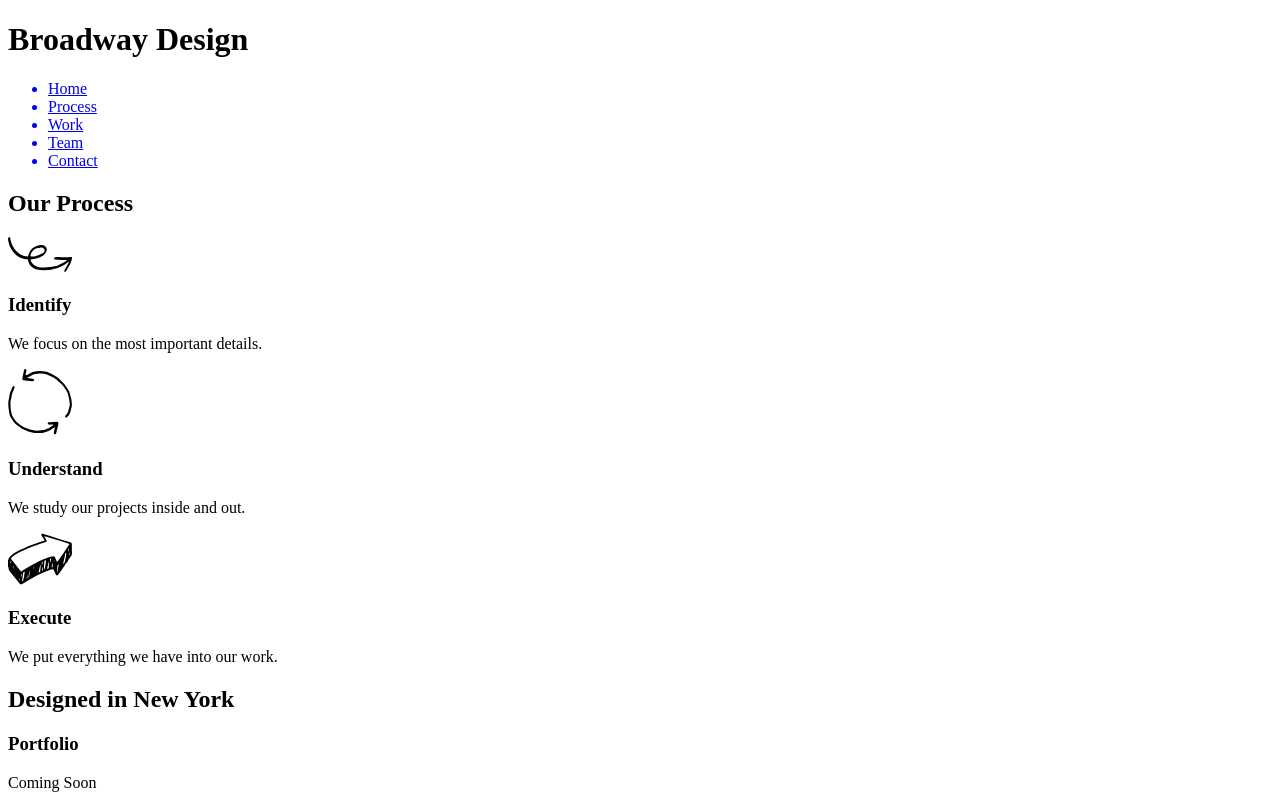
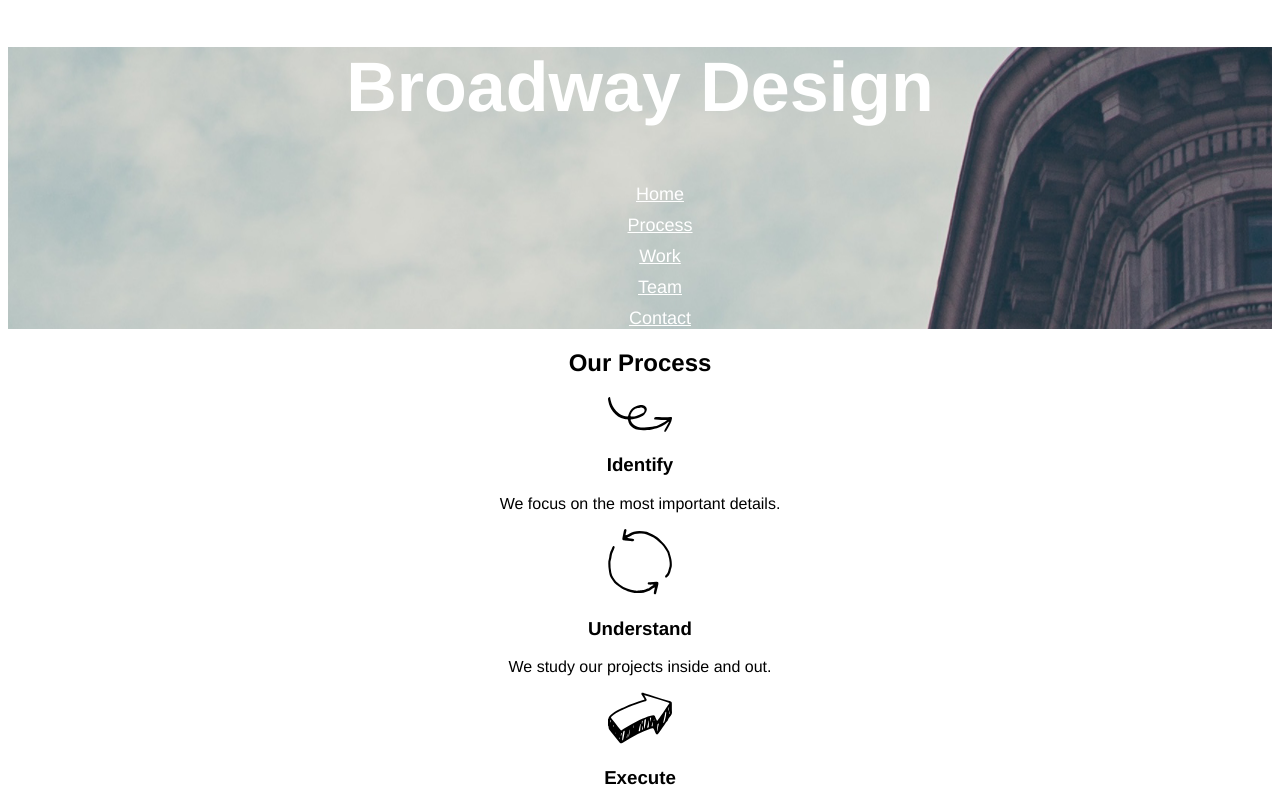
Before and after one commit to anjiB72/broadway, a plain HTML site: page index.html in a window 1280 px wide. Shown: the top 800 px of the page. Drawn offline with Linux system fonts and the light colour scheme.

Commit message:
add main header styling to css sheet

```diff
--- a/index.html
+++ b/index.html
@@ -3,6 +3,7 @@
   <head>
     <meta charset="utf-8">
     <title>Broadway</title>
+    <link href="./resources/css/style.css" rel="stylesheet"  type="text/css">
   </head>
   <body>
 
--- a/resources/css/style.css
+++ b/resources/css/style.css
@@ -7,8 +7,30 @@
    text-align: center;
  }
 
- #home {
-   height: auto;
-   background-image: url(resources/flatiron.jpg);
-   background-repeat: no-repeat;
- }
+/* styling for main heading with links*/
+/*background image*/
+#home {
+         background-image: url(../the-flatiron-building.png);
+   }
+
+/*heading style*/
+#home h1 {
+  color: white;
+  font-size: 70px;
+  font-weight: bold;
+}
+
+/*link text style*/
+#home li{
+  color: white;
+  font-size: 18px;
+  text-decoration: underline;
+}
+
+/*link reference styling*/
+#home a{
+  padding-top: 10px;
+  text-decoration: none;
+  display: block;
+  list-style: none;
+}
```
Also changed, not shown: resources/flatiron.jpg (added), resources/style.css (deleted).
